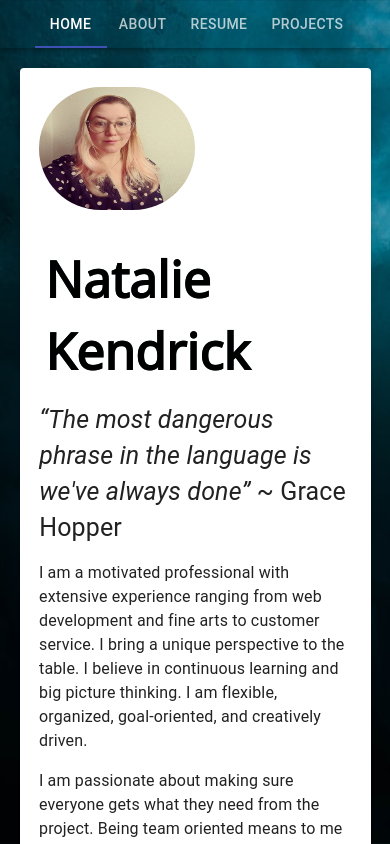
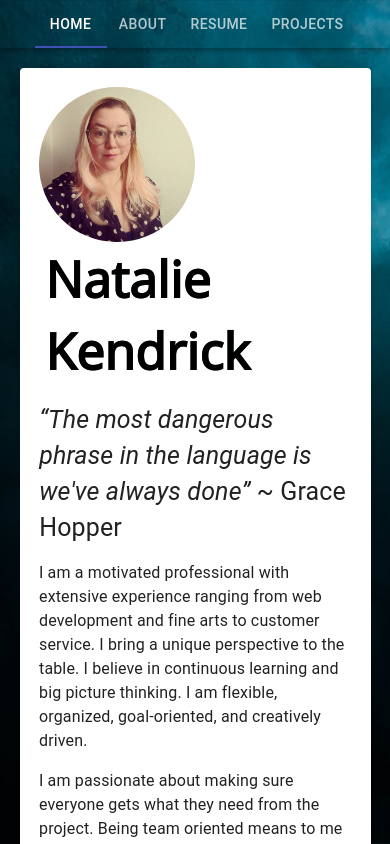
Before and after one commit to listenToRipley/nataliekendrick, a React (Create React App) app: page /about in a window 390 px wide. Shown: the top 844 px of the page. Built offline with nearby package versions, Linux system fonts and the light colour scheme.

Commit message:
image adjustment

```diff
--- a/src/Components/Components.css
+++ b/src/Components/Components.css
@@ -281,7 +281,7 @@ a:hover {
   .profilePic {
     margin: 0 auto;
     width: 50%;
-    height: 75%;
+    height: 95%;
     margin-right: 0;
   }
 
```
